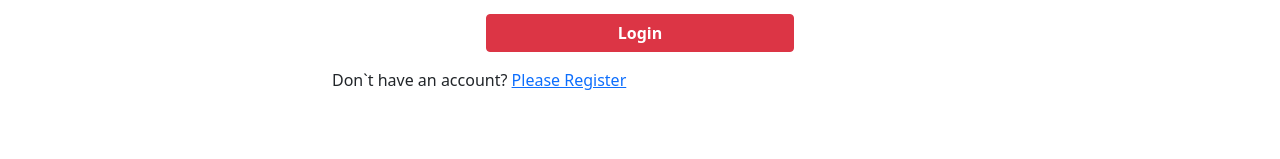
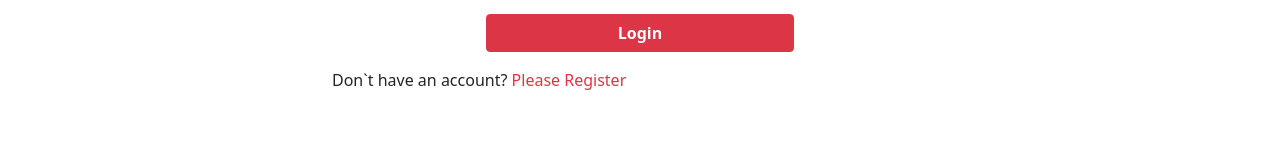
Before and after one commit to rashedevs/my-next-app-evaly, a Next.js app: page /components/Login in a window 1280 px wide. Shown: the part 236-395 px from the top of the page. Built offline with nearby package versions, Linux system fonts and the light colour scheme.

Commit message:
dynamic route done

```diff
--- a/pages/components/Login.js
+++ b/pages/components/Login.js
@@ -47,11 +47,13 @@ const Login = () => {
         {/* {errorContainer} */}
         <p>
           Don`t have an account?{" "}
-          <Link
-            href="/components/Register"
-            className="text-primary pe-auto text-decoration-none"
-          >
-            Please Register
+          <Link href="/components/Register" className="text-primary pe-auto">
+            <span
+              style={{ cursor: "pointer" }}
+              className="text-decoration-none text-danger"
+            >
+              Please Register
+            </span>
           </Link>
         </p>
         {/* <ToastContainer /> */}
```
Also changed, not shown: pages/components/Product.js (+4 -4 lines), pages/components/Register.js (+7 -5 lines), pages/components/[id].js (+5 -5 lines).
